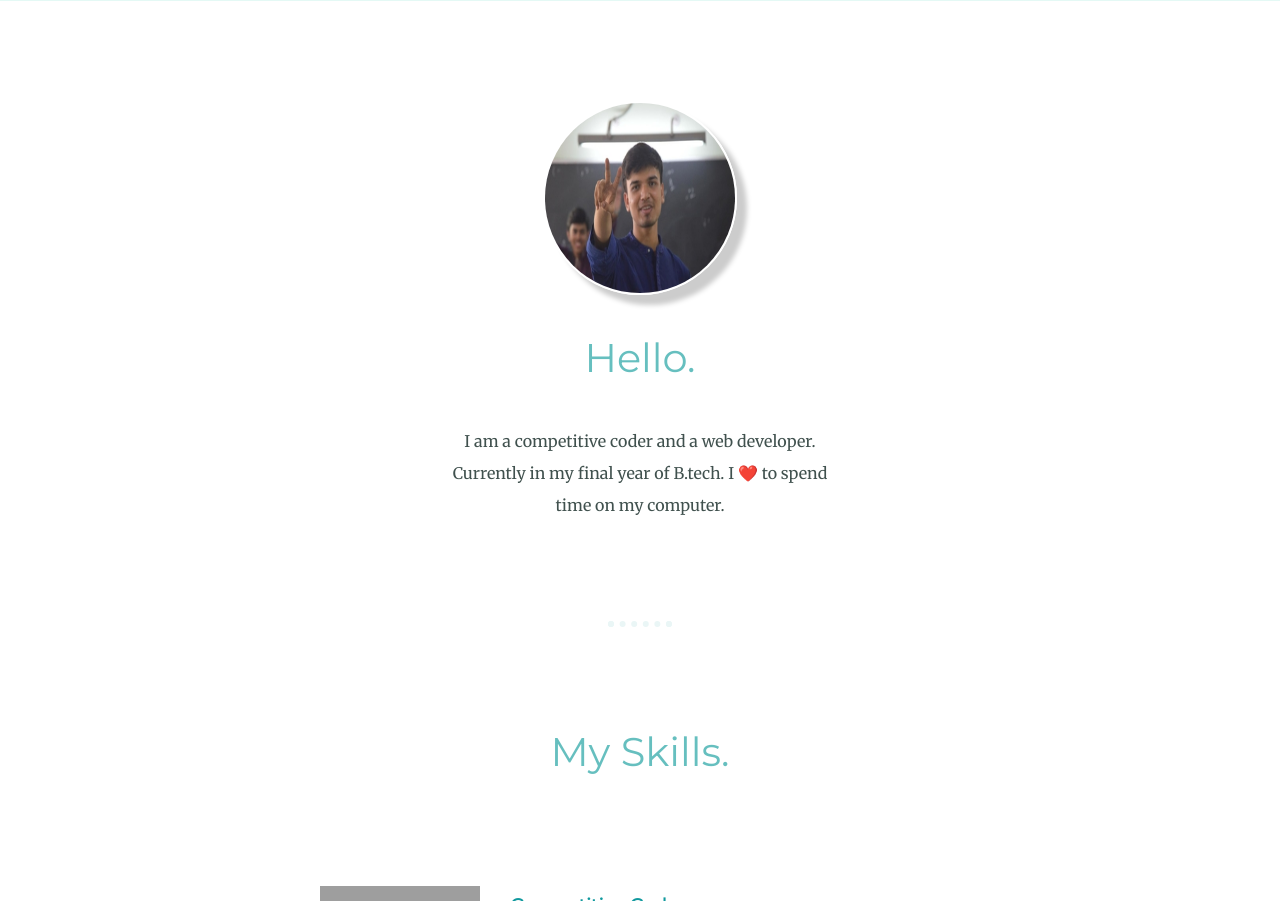
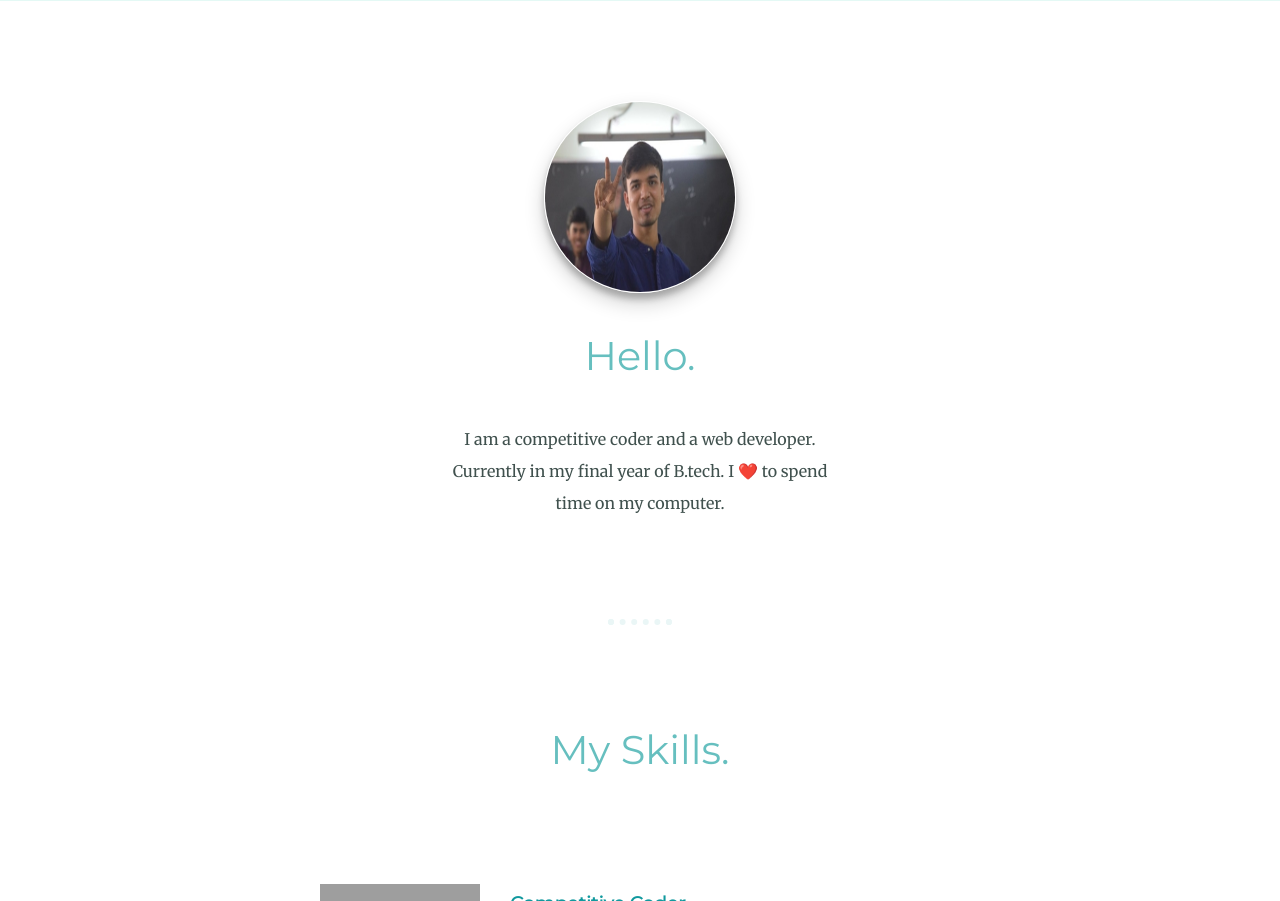
Before and after one commit to piyush20-sky/portfolio, a plain HTML site: page index.html in a window 1280 px wide. Shown: the part 815-1716 px from the top of the page. Drawn offline with Linux system fonts and the light colour scheme; grey boxes are pictures that could not be loaded.

Commit message:
Update styles.css

```diff
--- a/css/styles.css
+++ b/css/styles.css
@@ -83,11 +83,8 @@ p{
   height:190px;
   width:190px;
   margin: 0 auto 0 auto;
-  border:2px solid #ffffff;
-  box-shadow: 10px 10px 5px #ccc;
-     -moz-box-shadow: 10px 10px 5px #ccc;
-     -webkit-box-shadow: 10px 10px 5px #ccc;
-     -khtml-box-shadow: 10px 10px 5px #ccc;
+  border:1px solid #ffffff;
+  box-shadow: 0 10px 20px rgba(0,0,0,0.19), 0 6px 6px rgba(0,0,0,0.23);
 }
 .footer-link{
   color: #11999E;
```
